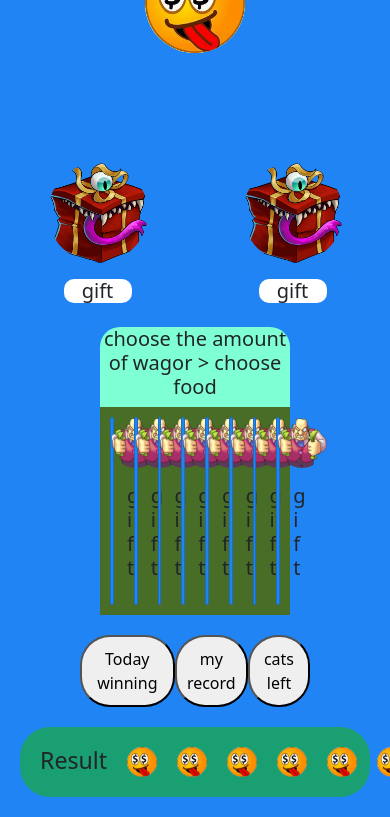
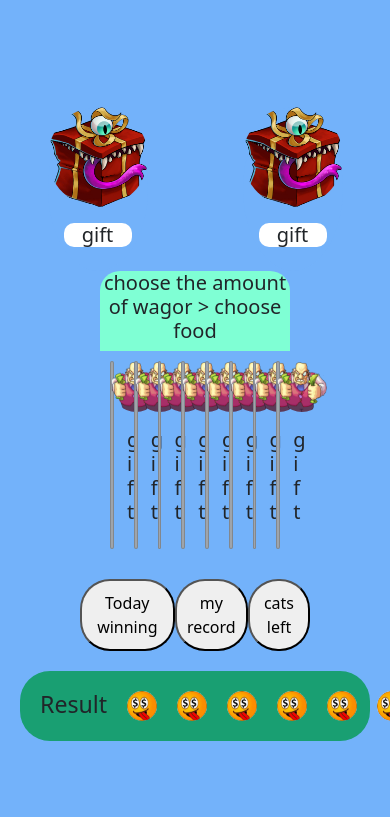
Before and after one commit to Hrishabh218/greedy, a plain HTML site: page index.html in a window 390 px wide. Shown: the part 691-1508 px from the top of the page. After the commit the page ends 1452 px from the top, so only its background shows below. Drawn offline with nearby package versions, Linux system fonts and the light colour scheme.

Commit message:
Add files via upload

```diff
--- a/style.css
+++ b/style.css
@@ -1,5 +1,6 @@
 body{
-    background-color: rgb(33, 132, 245);
+  background-color: rgb(115, 178, 250);
+  margin: 0;
 
 
 }
@@ -7,6 +8,7 @@
 .navbar>h3{
 
   padding: 0px 10px;
+  margin: 0;
 
 }
 .navbar>.navbar-brand>img{
@@ -110,7 +112,7 @@
 
   }
   .gift>.card{
-      background-color: rgb(33, 132, 245);
+    background-color: rgb(115, 178, 250);
     border: none;
     border-radius: 100%;
     margin-top: 70px;
@@ -145,14 +147,16 @@
   .boucher>.boucher-main{
     display: flex;
     justify-content: space-between;
-      background-color: rgb(72, 109, 39);
+    background-color: rgb(115, 178, 250);
 
 
 
   }
   .boucher>.boucher-main>.card{
-      background-color: rgb(33, 132, 245);
+    background-color: rgb(158, 164, 171);
+    width: 70px;
     margin: 10px;
+    display: inline;
 
 
 
@@ -209,7 +213,7 @@
   }
 
   @media (max-width: 768px) {
-
+    /* Adjust styles for screens smaller than 768px (e.g., mobile devices) */
 
     .navbar > h3,
     .navbar > button {
@@ -217,8 +221,8 @@
     }
 
     .upper {
-          flex-direction: column;
-          align-items: center;
+        flex-direction: row;
+
     }
 
     .img1,
@@ -234,4 +238,7 @@
         width: 150px;
         height: 150px;
     }
+    .boucher>.boucher-main>.card{
+      width: 70px;
     }
+  }
```
Lines whose indentation alone changed are shown as unchanged.
